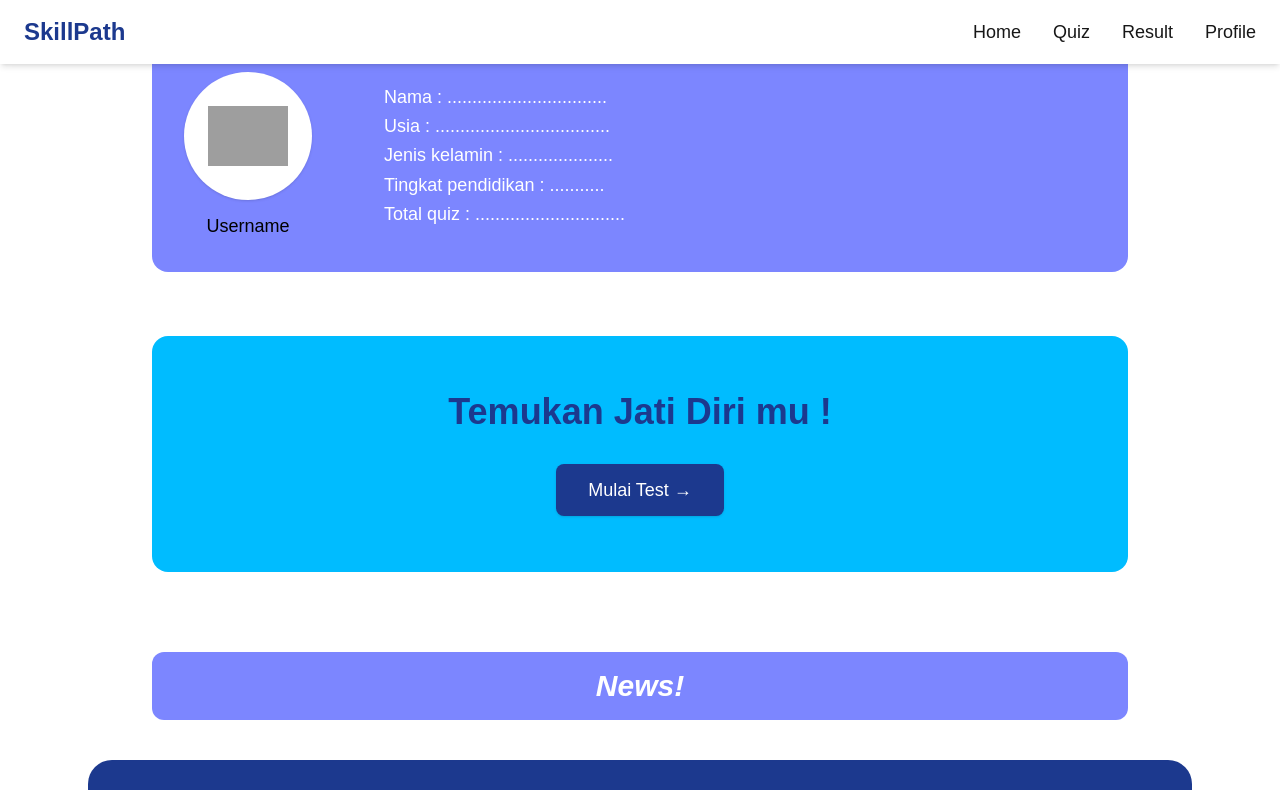
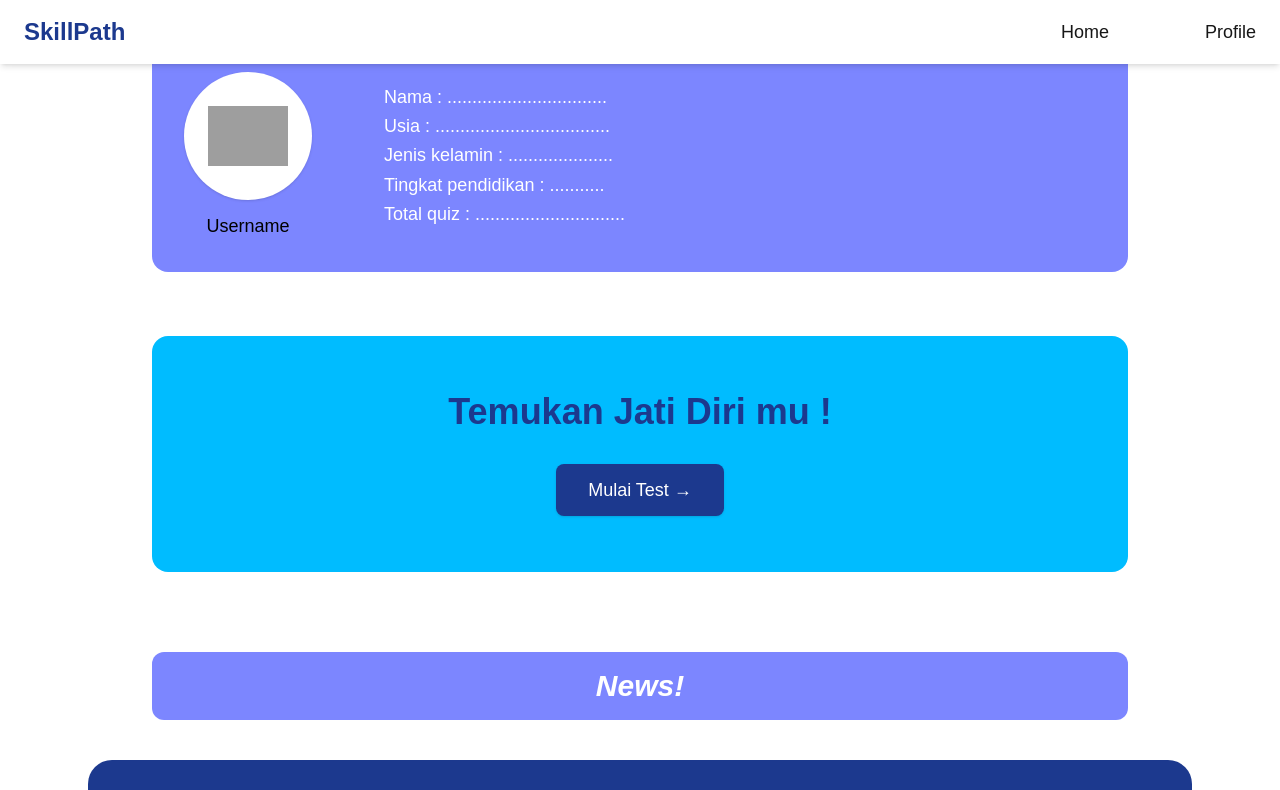
Before and after one commit to shairafathiya/SkillPath, a Next.js app: page /home in a window 1280 px wide. Shown: the top 790 px of the page. Built offline with nearby package versions, Linux system fonts and the light colour scheme; grey boxes are pictures that could not be loaded.

Commit message:
fix: path navbar

```diff
--- a/src/app/home/page.tsx
+++ b/src/app/home/page.tsx
@@ -1,3 +1,4 @@
+import Navbar from "@/components/Navbar";
 import Image from "next/image";
 import Link from "next/link";
 
--- a/src/app/news1/page.tsx
+++ b/src/app/news1/page.tsx
@@ -94,7 +94,7 @@ export default function NewsDetail() {
       {/* ===== BUTTON KEMBALI ===== */}
       <div className="max-w-4xl mx-auto px-6 mt-12 text-center">
         <Link
-          href="/news"
+          href="/home"
           className="bg-blue-900 text-white py-2 px-6 rounded-md text-sm hover:bg-blue-800"
         >
           Kembali
--- a/src/components/Navbar.tsx
+++ b/src/components/Navbar.tsx
@@ -14,10 +14,10 @@ export default function Navbar() {
             <Link href="/home" className="hover:text-blue-600">Home</Link>
           </li>
           <li>
-            <Link href="/quiz" className="hover:text-blue-600">Quiz</Link>
+            {/* <Link href="/quiz" className="hover:text-blue-600">Quiz</Link> */}
           </li>
           <li>
-            <Link href="/result" className="hover:text-blue-600">Result</Link>
+            {/* <Link href="/result" className="hover:text-blue-600">Result</Link> */}
           </li>
           <li>
             <Link href="/profile" className="hover:text-blue-600">Profile</Link>
```
